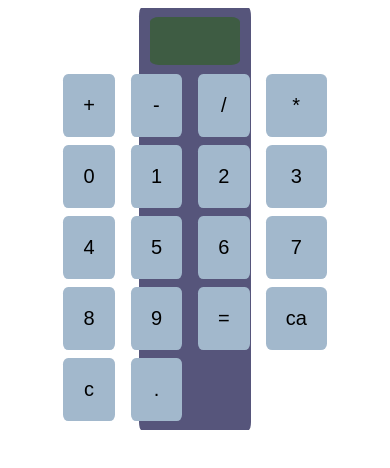
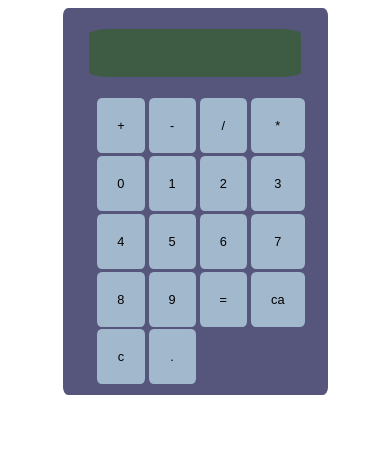
Before and after one commit to Heyner128/odin-calculator, a plain HTML site: page index.html in a window 390 px wide. Drawn offline with Linux system fonts and the light colour scheme.

Commit message:
responsiveness

```diff
--- a/style.css
+++ b/style.css
@@ -6,7 +6,7 @@ body {
 #calculator {
   font-family: "Russo One";
   display: flex;
-  width: 30%;
+  width: 265px;
   flex-direction: column;
   align-items: center;
   background-color: rgba(46, 45, 92, 0.808);
@@ -29,7 +29,7 @@ body {
   margin: 8% 0 8% 0;
   display: grid;
   grid-template-columns: repeat(4, auto);
-  --gap: 0.5em;
+  --gap: 1%;
   row-gap: var(--gap);
   column-gap: calc(2 * var(--gap));
 }
@@ -37,7 +37,7 @@ body {
 .btn {
   --button-size: auto;
   background-color: rgb(162, 184, 204);
-  font-size: 20px;
+  font-size: 0.8em;
   border: 0px solid;
   padding: 20px;
   width: var(--button-size);
```
